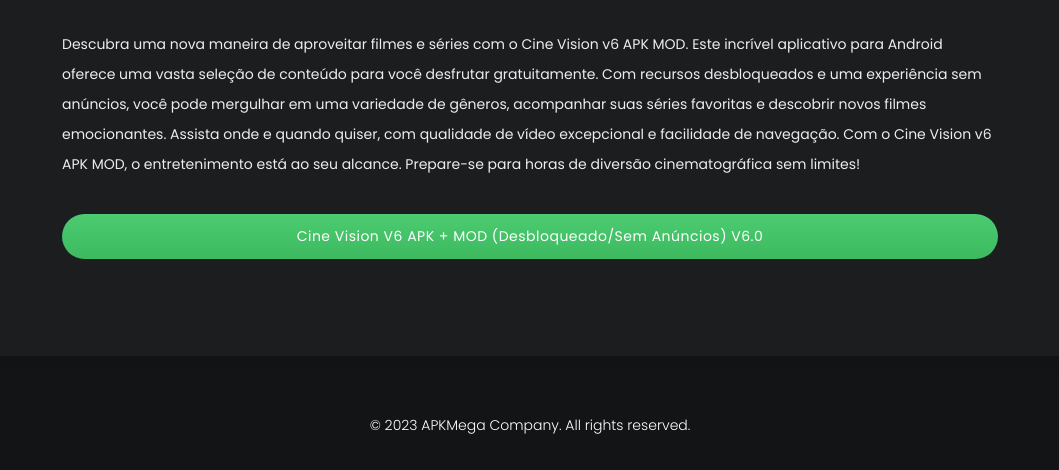
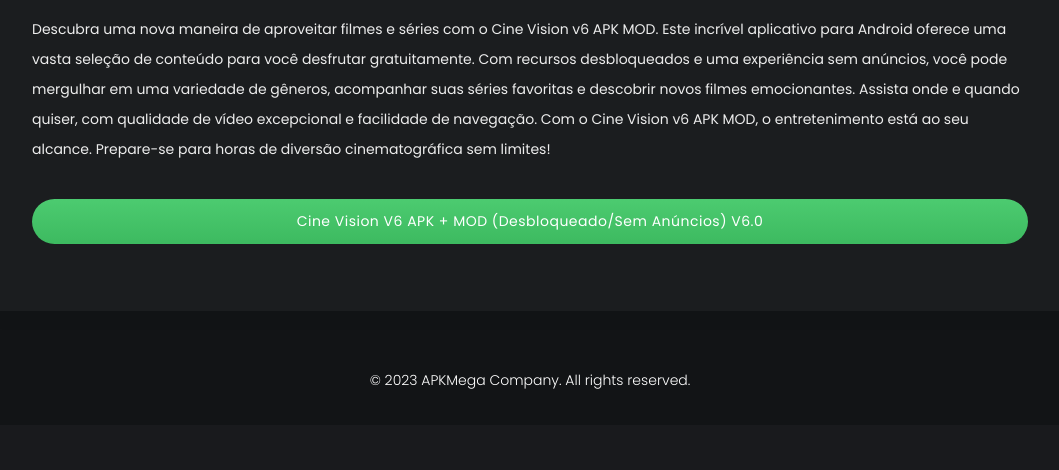
Before and after one commit to apkmega/site, a PHP site: page /cine-vision-v6.html in a window 1280 px wide. Shown: the part 1227-1697 px from the top of the page, without its empty margins (110-1169 px from the left). After the commit the page ends 1616 px from the top, so only its background shows below. Run offline with PHP 8.4, Linux system fonts and the light colour scheme.

Commit message:
Update style.css

```diff
--- a/assets/css/style.css
+++ b/assets/css/style.css
@@ -1312,7 +1312,7 @@ Game Details Style
 
 .game-details .content {
   border-radius: 23px;
-  padding: 30px;
+  padding: 0px;
 }
 
 .game-details .content .left-info {
```
